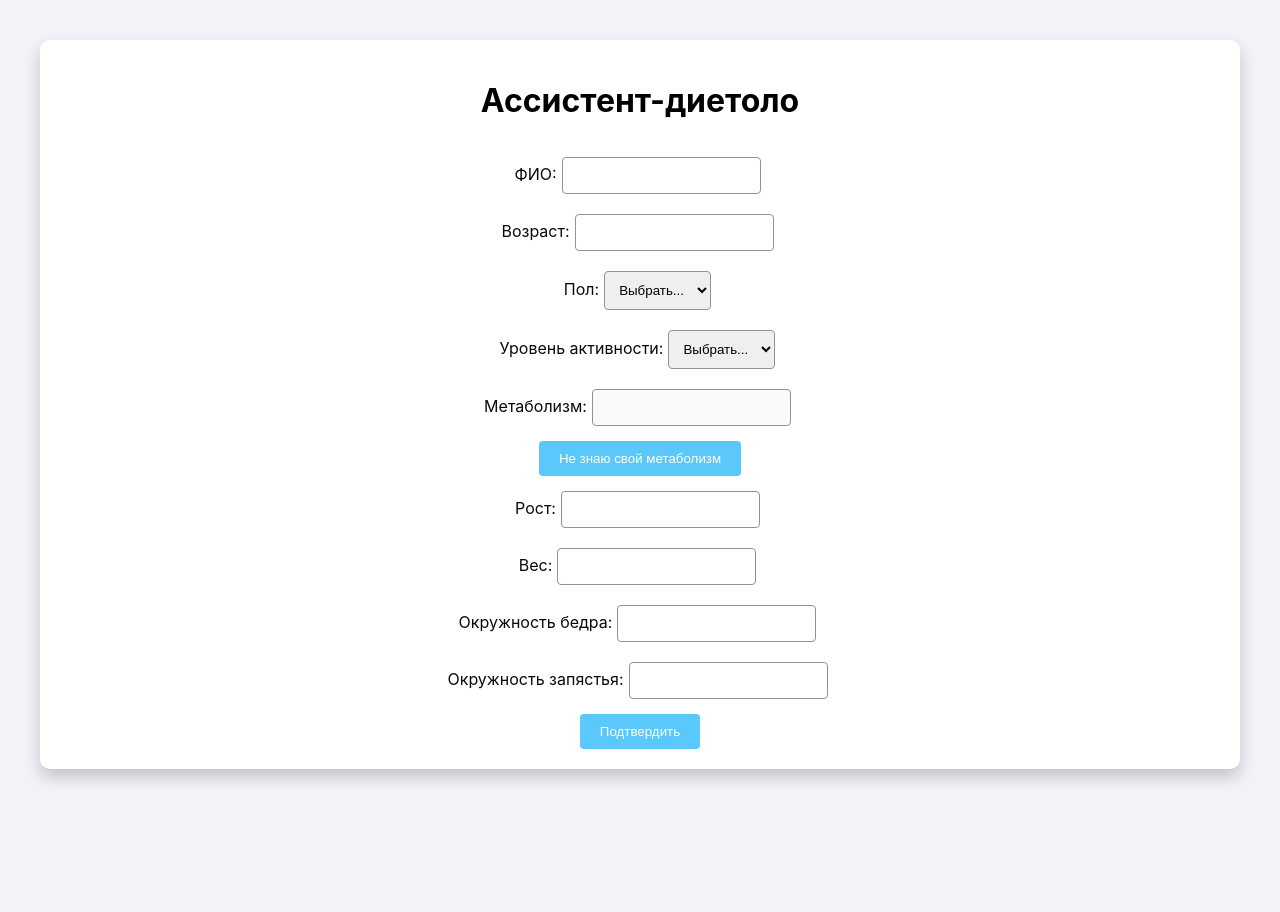
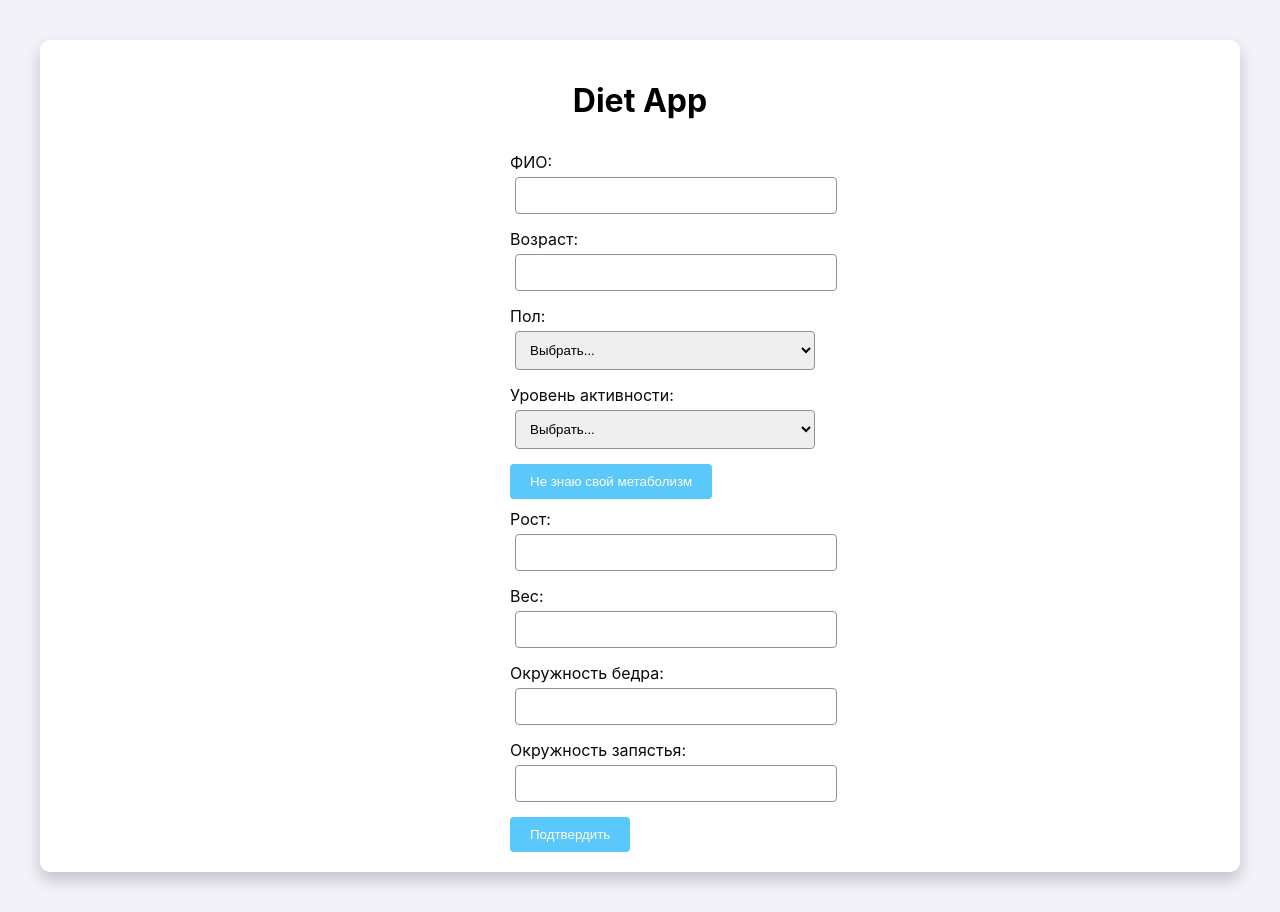
Before and after one commit to hitchhiker11/diet_web_bot, a React (Create React App) app: page / in a window 1280 px wide. Both pictures are taken after a click on the button "Не знаю свой метаболизм". Before the commit the page ends 809 px from the top, so only its background shows below. Built offline with nearby package versions, Linux system fonts and the light colour scheme.

Commit message:
Update App.js

```diff
--- a/src/App.js
+++ b/src/App.js
@@ -25,25 +25,25 @@ function App() {
 
   const handleSubmit = e => {
     e.preventDefault();
-    // здесь код для отправки данных на сервер
     console.log(userData);
   };
 
   return (
     <div className="App">
-      <h1>Ассистент-диетоло</h1>
-      <form onSubmit={handleSubmit}>
+      <h1>Diet App</h1>
+      <form onSubmit={handleSubmit} style={{textAlign: 'left', marginLeft: '40px'}}>
+        <div style={{maxWidth: '300px'}}>
           <label>
             ФИО:
-          <input type="text" name="name" value={userData.name} onChange={handleChange} />
+            <input type="text" name="name" value={userData.name} onChange={handleChange} style={{width: '100%'}} />
           </label>
           <label>
             Возраст:
-          <input type="number" name="age" value={userData.age} onChange={handleChange} />
+            <input type="number" name="age" value={userData.age} onChange={handleChange} style={{width: '100%'}} />
           </label>
           <label>
             Пол:
-          <select name="gender" value={userData.gender} onChange={handleChange}>
+            <select name="gender" value={userData.gender} onChange={handleChange} style={{width: '100%'}}>
               <option value="">Выбрать...</option>
               <option value="male">Мужчина</option>
               <option value="female">Женщина</option>
@@ -51,48 +51,43 @@ function App() {
           </label>
           <label>
             Уровень активности:
-          <select name="activity" value={userData.activity} onChange={handleChange}>
+            <select name="activity" value={userData.activity} onChange={handleChange} style={{width: '100%'}}>
               <option value="">Выбрать...</option>
               <option value="low">Низкий</option>
               <option value="medium">Средний</option>
               <option value="high">Высокий</option>
             </select>
           </label>
+          {!showAdditionalFields && (
             <label>
               Метаболизм:
-          <input
-            type="number"
-            name="metabolism"
-            value={userData.metabolism}
-            onChange={handleChange}
-            disabled={showAdditionalFields}
-          />
+              <input type="number" name="metabolism" value={userData.metabolism} onChange={handleChange} style={{width: '100%'}} />
             </label>
-        {!userData.metabolism &&
-          <button type="button" onClick={() => setShowAdditionalFields(true)}>
+          )}
+          <button type="button" onClick={() => setShowAdditionalFields(!showAdditionalFields)}>
             Не знаю свой метаболизм
           </button>
-        }
           {showAdditionalFields && (
             <>
               <label>
                 Рост:
-              <input type="number" name="height" value={userData.height} onChange={handleChange} />
+                <input type="number" name="height" value={userData.height} onChange={handleChange} style={{width: '100%'}} />
               </label>
               <label>
                 Вес:
-              <input type="number" name="weight" value={userData.weight} onChange={handleChange} />
+                <input type="number" name="weight" value={userData.weight} onChange={handleChange} style={{width: '100%'}} />
               </label>
               <label>
                 Окружность бедра:
-              <input type="number" name="hipCircumference" value={userData.hipCircumference} onChange={handleChange} />
+                <input type="number" name="hipCircumference" value={userData.hipCircumference} onChange={handleChange} style={{width: '100%'}} />
               </label>
               <label>
                 Окружность запястья:
-              <input type="number" name="wristCircumference" value={userData.wristCircumference} onChange={handleChange} />
+                <input type="number" name="wristCircumference" value={userData.wristCircumference} onChange={handleChange} style={{width: '100%'}} />
               </label>
             </>
           )}
+        </div>
         <button type="submit">Подтвердить</button>
       </form>
     </div>
```
Lines whose indentation alone changed are shown as unchanged.
